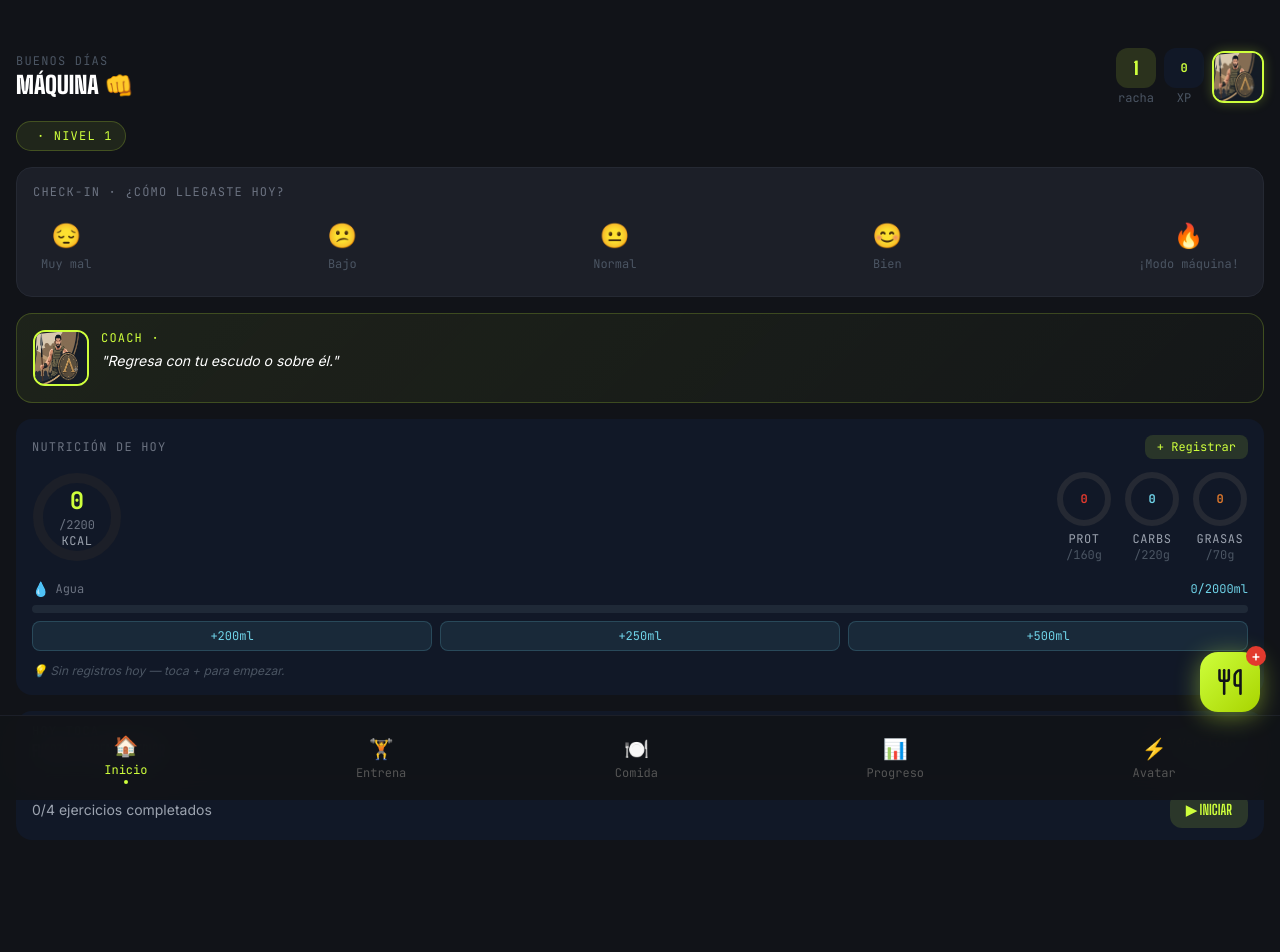
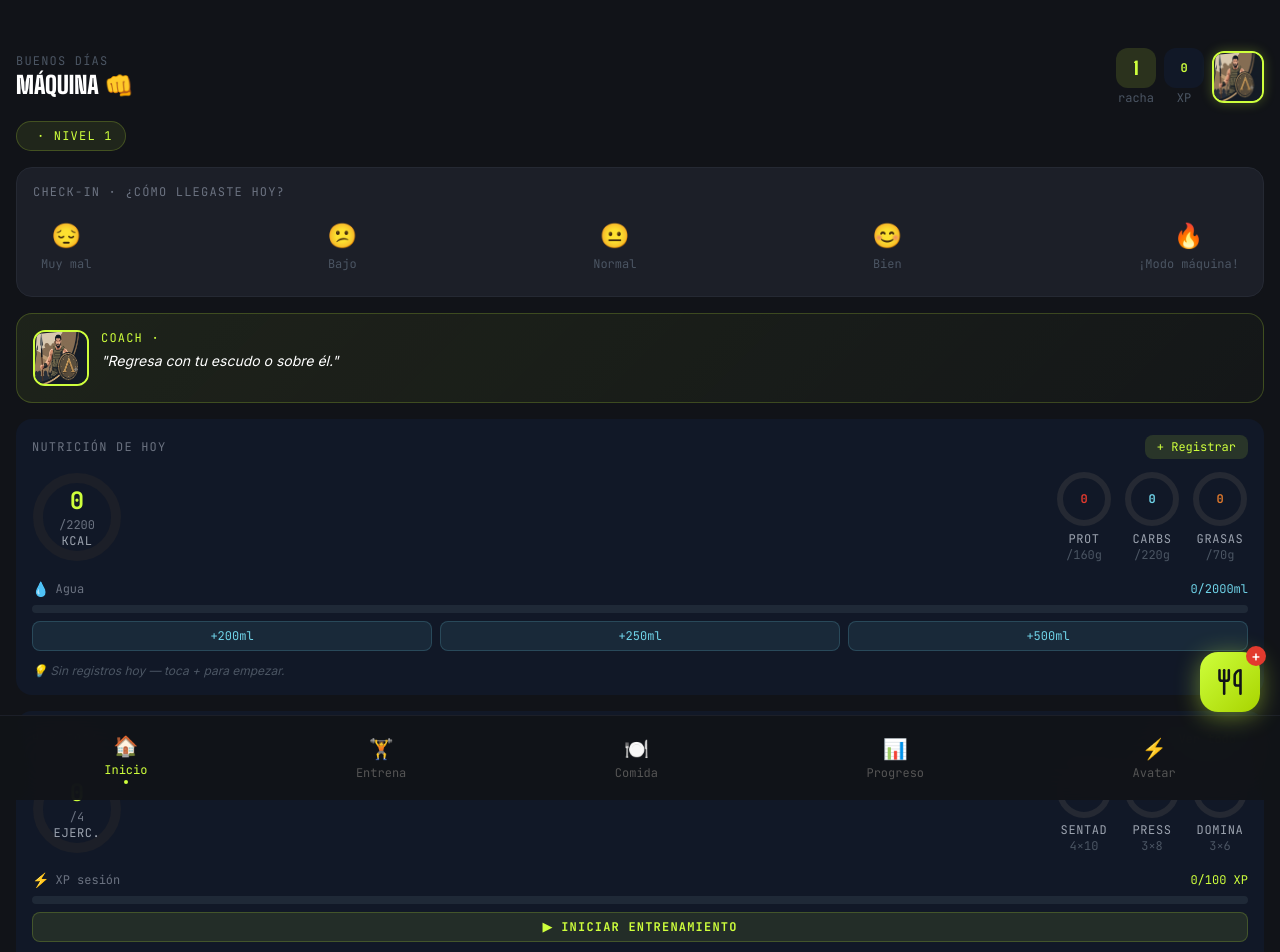
Before and after one commit to alejandrocalderon777/modo-maquina, a React (Vite) app: page /dashboard in a window 1280 px wide. Shown: the top 952 px of the page. Built offline with nearby package versions, Linux system fonts and the light colour scheme.

Commit message:
feat: bloque workout con misma estructura que nutrición (anillo + mini anillos + barra XP)

```diff
--- a/src/pages/Dashboard.tsx
+++ b/src/pages/Dashboard.tsx
@@ -238,32 +238,107 @@ export default function Dashboard() {
         )}
       </div>
 
-      {/* Workout preview */}
-      <div className="mx-4 mb-4 rounded-2xl overflow-hidden bg-gray-900">
-        <div className="px-4 py-3 flex items-center justify-between border-b border-gray-800">
-          <div>
-            <p className="font-mono text-xs text-gray-500 uppercase tracking-widest">Hoy toca</p>
-            <p className="font-display font-bold text-white text-base uppercase">Fuerza — Tren superior</p>
-          </div>
-          <button onClick={() => setActiveTab('workout')}
-            className="px-3 py-1.5 rounded-lg font-mono text-xs"
+      {/* Workout preview — misma estructura que bloque de nutrición */}
+      <div className="mx-4 mb-4 rounded-2xl p-4 bg-gray-900">
+        {/* Header */}
+        <div className="flex items-center justify-between mb-3">
+          <p className="font-mono text-xs text-gray-500 uppercase tracking-widest">Hoy toca</p>
+          <button onClick={() => setActiveTab('workout')} className="font-mono text-xs px-3 py-1 rounded-lg"
             style={{ background:`${accentColor}20`, color:accentColor }}>
             Ver todo
           </button>
         </div>
-        <div className="h-1 bg-gray-800">
-          <div className="h-full transition-all duration-500"
-            style={{ width:`${(doneCount/WORKOUT_PLAN.length)*100}%`, background:accentColor }} />
+
+        {/* Anillo grande + 3 ejercicios (espejo de CalorieRing + MacroRings) */}
+        <div className="flex items-center justify-between">
+          {/* Anillo de progreso de sesión */}
+          {(() => {
+            const size = 90
+            const r = (size - 12) / 2
+            const circ = 2 * Math.PI * r
+            const offset = circ * (1 - doneCount / WORKOUT_PLAN.length)
+            return (
+              <div className="relative flex items-center justify-center" style={{ width:size, height:size }}>
+                <svg width={size} height={size} viewBox={`0 0 ${size} ${size}`}>
+                  <circle cx={size/2} cy={size/2} r={r} fill="none" stroke="#1C1F28" strokeWidth="10" />
+                  <circle cx={size/2} cy={size/2} r={r} fill="none" stroke={accentColor} strokeWidth="10"
+                    strokeLinecap="round" strokeDasharray={circ} strokeDashoffset={offset}
+                    className="progress-ring-circle" />
+                </svg>
+                <div className="absolute inset-0 flex flex-col items-center justify-center">
+                  <span className="font-mono font-bold text-2xl" style={{ color:accentColor }}>{doneCount}</span>
+                  <span className="font-mono text-xs text-gray-500">/{WORKOUT_PLAN.length}</span>
+                  <span className="font-mono text-xs text-gray-400 uppercase tracking-wider">ejerc.</span>
+                </div>
+              </div>
+            )
+          })()}
+
+          {/* 3 mini anillos de ejercicios (espejo de MacroRings) */}
+          <div className="flex gap-3">
+            {WORKOUT_PLAN.slice(0, 3).map(w => {
+              const done = todayDone.includes(w.name)
+              const col = done ? accentColor : '#3a3d47'
+              const size = 56
+              const r = (size - 8) / 2
+              const circ = 2 * Math.PI * r
+              return (
+                <div key={w.name} className="flex flex-col items-center gap-1">
+                  <div className="relative" style={{ width:size, height:size }}>
+                    <svg width={size} height={size} viewBox={`0 0 ${size} ${size}`}>
+                      <circle cx={size/2} cy={size/2} r={r} fill="none" stroke="#252933" strokeWidth="6" />
+                      <circle cx={size/2} cy={size/2} r={r} fill="none" stroke={col} strokeWidth="6"
+                        strokeLinecap="round" strokeDasharray={circ}
+                        strokeDashoffset={done ? 0 : circ}
+                        className="progress-ring-circle" />
+                    </svg>
+                    <div className="absolute inset-0 flex items-center justify-center">
+                      <span className="text-xs font-mono font-bold" style={{ color:col }}>
+                        {done ? '✓' : '·'}
+                      </span>
+                    </div>
+                  </div>
+                  <div className="text-center">
+                    <p className="text-xs font-mono text-gray-400 uppercase tracking-wider leading-tight">
+                      {w.name.split(' ')[0].substring(0, 6)}
+                    </p>
+                    <p className="text-xs font-mono text-gray-600">{w.sets}</p>
+                  </div>
+                </div>
+              )
+            })}
+          </div>
         </div>
-        <div className="px-4 py-3 flex items-center justify-between">
-          <p className="text-gray-400 text-sm font-body">{doneCount}/{WORKOUT_PLAN.length} ejercicios completados</p>
+
+        {/* Barra de XP + botón (espejo de barra de agua) */}
+        <div className="mt-4">
+          <div className="flex items-center justify-between mb-1.5">
+            <div className="flex items-center gap-1.5">
+              <span className="text-sm">⚡</span>
+              <span className="font-mono text-xs text-gray-500">XP sesión</span>
+            </div>
+            <span className="font-mono text-xs" style={{ color:accentColor }}>
+              {doneCount * 25}/{WORKOUT_PLAN.length * 25} XP
+            </span>
+          </div>
+          <div className="h-2 rounded-full bg-gray-800 overflow-hidden mb-2">
+            <div className="h-full rounded-full transition-all duration-500"
+              style={{ width:`${(doneCount/WORKOUT_PLAN.length)*100}%`, background:accentColor }} />
+          </div>
           <button onClick={() => setActiveTab('workout')}
-            className="px-4 py-2 rounded-xl font-display font-bold text-sm uppercase"
-            style={{ background:doneCount===WORKOUT_PLAN.length ? accentColor : `${accentColor}22`,
-                     color:doneCount===WORKOUT_PLAN.length ? '#111318' : accentColor }}>
-            {doneCount === WORKOUT_PLAN.length ? '✓ Completado' : '▶ Iniciar'}
+            className="w-full py-1.5 rounded-lg font-mono text-xs font-bold uppercase tracking-widest text-center transition-all active:scale-95"
+            style={{ background: doneCount===WORKOUT_PLAN.length ? accentColor : `${accentColor}18`,
+                     color: doneCount===WORKOUT_PLAN.length ? '#111318' : accentColor,
+                     border:`1px solid ${accentColor}30` }}>
+            {doneCount === WORKOUT_PLAN.length ? '✓ Sesión completada' : '▶ Iniciar entrenamiento'}
           </button>
         </div>
+
+        {doneCount === 0 && (
+          <p className="text-xs font-body text-gray-600 mt-3 italic">
+            💡 Sin ejercicios hoy — toca Iniciar para comenzar.
+          </p>
+        )}
       </div>
     </>
   )
```
